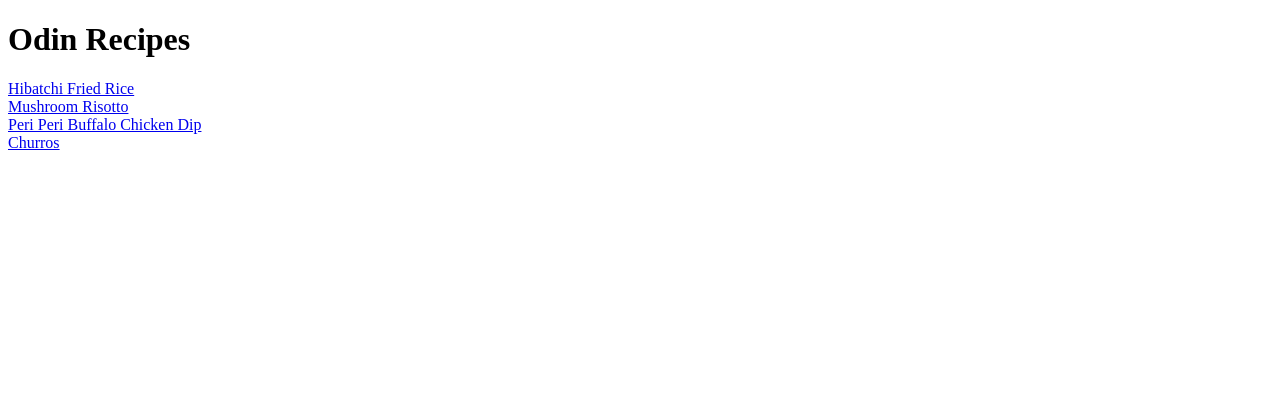
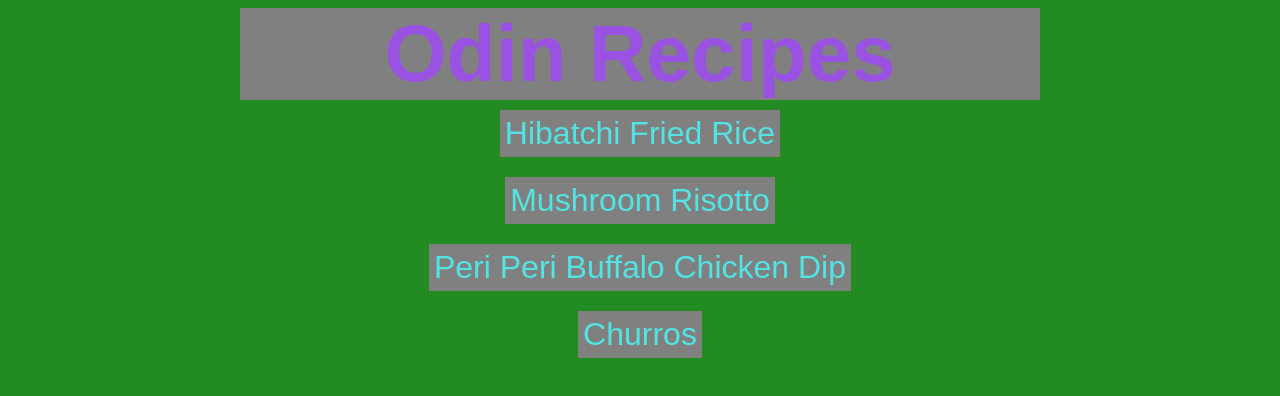
Before and after one commit to rohanp29/odin-recipes, a plain HTML site: page index.html in a window 1280 px wide. Drawn offline with Linux system fonts and the light colour scheme.

Commit message:
Added Shitty formatting using external CSS sheets, this is not really done as we still ahve to format the individual recipe pages

```diff
--- a/index.html
+++ b/index.html
@@ -4,15 +4,19 @@
     <meta charset="UTF-8">
     <meta name="viewport" content="width=device-width, initial-scale=1.0">
     <title>Odin Recipes</title>
+    <link rel="stylesheet" href="./styles.css">
 </head>
 <body>
     <h1>Odin Recipes</h1>
-    <a href="./recipes/hibatchi.html">Hibatchi Fried Rice</a>
-    <br>
-    <a href="./recipes/mushroom_risotto.html">Mushroom Risotto</a>
-    <br>
-    <a href="./recipes/peri_peri_buffalo_chicken_dip.html">Peri Peri Buffalo Chicken Dip</a>
-    <br>
-    <a href="./recipes/churros.html">Churros</a>
+    <div class="recipe-list">
+        <a class = "recipe" href="./recipes/hibatchi.html">Hibatchi Fried Rice</a>
+        <br>
+        <a class = "recipe" href="./recipes/mushroom_risotto.html">Mushroom Risotto</a>
+        <br>
+        <a class = "recipe" href="./recipes/peri_peri_buffalo_chicken_dip.html">Peri Peri Buffalo Chicken Dip</a>
+        <br>
+        <a class = "recipe" href="./recipes/churros.html">Churros</a>
+    </div>
+
 </body>
 </html>
--- /dev/null
+++ b/styles.css
@@ -0,0 +1,30 @@
+body {
+    font-family: 'Brush Script MT', sans-serif;
+    background-color: forestgreen;
+}
+
+h1 {
+    width: 800px;
+    text-align: center;
+    color: #9a52e3;
+    font-size: 5em;
+    background-color: grey;
+    margin: 0px auto;
+}
+
+.recipe-list {
+    text-align: center;
+    font-size: 2em;
+    font-weight: 100;
+}
+
+.recipe {
+    text-decoration: none;
+    color: #52e3e3;
+    font-weight: 100;
+    background-color: grey;
+    width: auto;
+    padding: 5px;
+    margin: 10px auto;
+    display: inline-block;
+}
```
Also changed, not shown: recipes/churros.html (+1 -0 lines), recipes/hibatchi.html (+1 -0 lines), recipes/mushroom_risotto.html (+1 -0 lines), recipes/peri_peri_buffalo_chicken_dip.html (+1 -0 lines).
